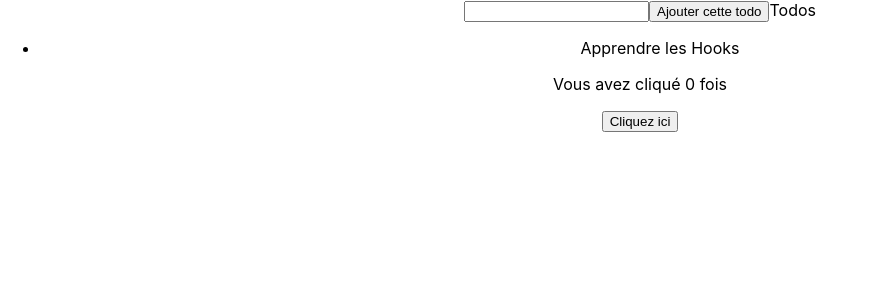
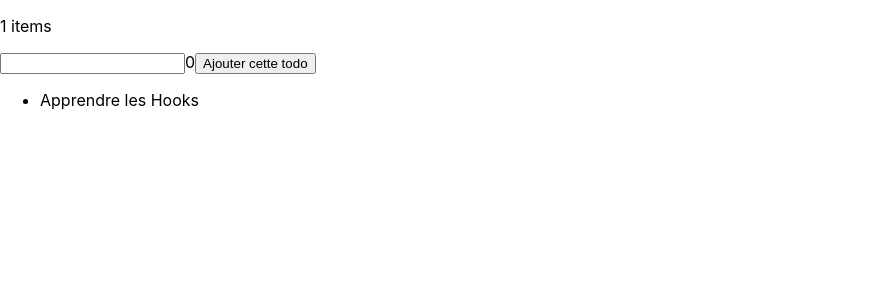
Before and after one commit to DavidHuveau/react-hooks, a React (Create React App) app: page / in a window 1280 px wide. Shown: the top 300 px of the page, without its empty margins (0-878 px from the left). Built offline with nearby package versions, Linux system fonts and the light colour scheme.

Commit message:
todos list with hook

```diff
--- a/src/App/App.css
+++ b/src/App/App.css
@@ -1,3 +1,3 @@
 .App {
-  text-align: center;
+  /* text-align: center; */
 }
--- a/src/BasicStateHook/BasicStateHook.js
+++ b/src/BasicStateHook/BasicStateHook.js
@@ -1,37 +1,31 @@
 import React, { useState } from 'react';
 
 export default () => {
-  const [count, setCount] = useState(0);
-  const [newTodo, setNewTodo] = useState('');
+  const [newTodo, setNewTodo] = useState({ text: '' });
   const [todos, setTodos] = useState([{ text: 'Apprendre les Hooks' }]);
 
-  function onChangeNewTodo(e) {
-    const target = {e};
-    setNewTodo(target.value);
+  function onChangeNewTodo({ target }) {
+    setNewTodo({ text: target.value });
+    // console.log(newTodo);
   }
 
   function onClickAddTodo(e) {
-    setTodos(todos.push({text: newTodo}));
-    debugger
-    setNewTodo('');
+    setTodos(todos.concat(newTodo));
+    setNewTodo({ text: '' });
+    // console.log(todos);
   }
 
   return (
     <div>
-      <input type="text" name="newTodo" value={newTodo} onChange={onChangeNewTodo}></input>
+      <p>{todos.length} items</p>
+      <input type="text" value={newTodo.text} onChange={onChangeNewTodo}></input>{newTodo.text.length}
       <button onClick={onClickAddTodo}>Ajouter cette todo</button>
-      Todos
       <ul>
-        { todos.map((todo, index) => {
-          return(<li key={index}>{todo.text}</li>)
+        {todos.map((todo, index) => {
+          return (<li key={index}>{todo.text}</li>)
         })}
       </ul>
 
-
-      <p>Vous avez cliqué {count} fois</p>
-      <button onClick={() => setCount(count + 1)}>
-        Cliquez ici
-      </button>
     </div>
   );
 }
```
